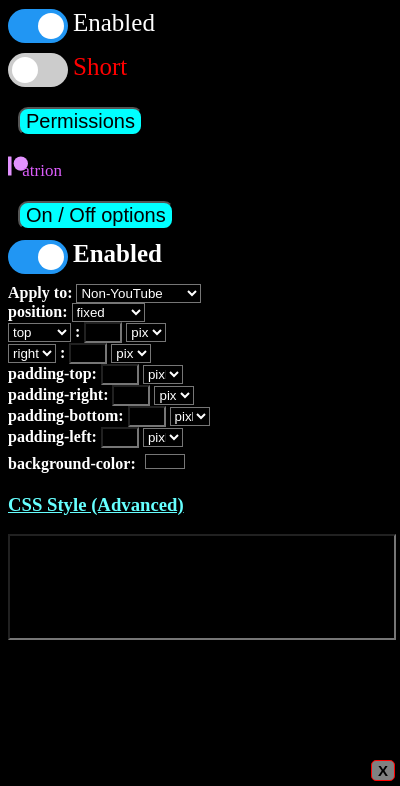
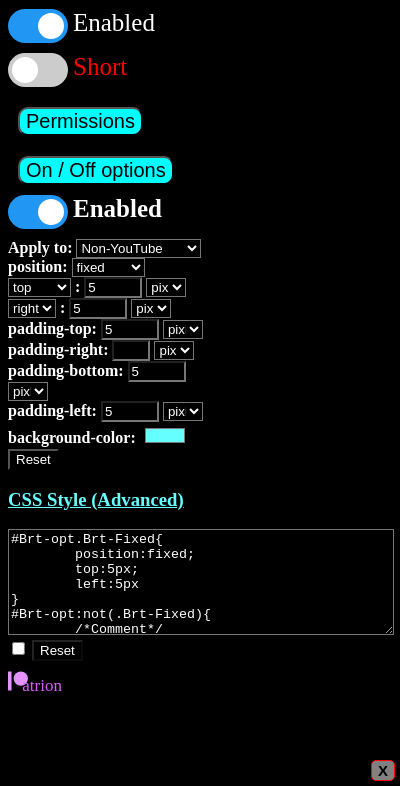
Before and after one commit to zekrom-vale/Bright-YouTube, a browser extension: page Extension/popup/act.html in a window 400 px wide. Both pictures are taken after a click on the button "On / Off options". Shown: the part 58-844 px from the top of the page. Drawn offline with Linux system fonts and the light colour scheme.

Commit message:
Saves, loads, and can now reset advanced CSS

```diff
--- a/Extension/popup/act.html
+++ b/Extension/popup/act.html
@@ -79,17 +79,6 @@
 				<span class="name" style="color:red"> All URLs</span>
 			</span>
 		</div>
-		<div style="color:white; font-size:17px; margin:10px 0">
-			<a href="https://www.patreon.com/zekrom_vale" target="_blank" style="color:white; text-decoration:none">
-				<svg width="20" height="20" viewBox="0 0 500 500" class="rb" style="fill:#3cf">
-					<rect x="0" y="10" rx="10" ry="10" height="480" width="88"/>
-					<circle cx="320" cy="190" r="179"/>
-				</svg>
-				<span style="position:relative; left:-10px; color:#2196f3" class="rb">
-					atrion
-				</span>
-			</a>
-		</div>
 		<!--CSS for opt-->
 		<script src="opt.js"></script>
 		<button style="margin:10px 10px; border-radius:10px; background:aqua; color:black; font-size:20px" id="CSS">
@@ -103,6 +92,7 @@
 				</label>
 				<span class="name"> Enabled</span>
 			</span>
+			<form id="formCSS">
 				<span>
 					Apply to:
 					<select id="Apply">
@@ -126,7 +116,7 @@
 						<option value="bottom">bottom</option>
 					</select>
 					:
-				<input id="TBn" type="number " style="width:30px"/>
+					<input id="TBn" type="number" value="5" style="width:50px"/>
 					<select id="TBu" style="width:40px">
 						<option value="px">pixles(px)</option>
 						<option value="in">inches(in)</option>
@@ -147,7 +137,7 @@
 						<option value="left">left</option>
 					</select>
 					:
-				<input id="RLn" type="number " style="width:30px"/>
+					<input id="RLn" type="number" value="5" style="width:50px"/>
 					<select id="RLu" style="width:40px">
 						<option value="px">pixles(px)</option>
 						<option value="in">inches(in)</option>
@@ -158,13 +148,12 @@
 						<option value="vmin">view min(vmin)</option>
 						<option value="vmax">view max(vmax)</option>
 						<option value="%">percent(%)</option>
-					<!--https://www.w3schools.com/cssref/css_units.asp-->
 					</select>
 				</span>
 				<br/>
 				<span>
 					padding-top:
-				<input id="PTn" type="number " style="width:30px"/>
+					<input id="PTn" type="number" min="0" value="5" style="width:50px"/>
 					<select id="PTu" style="width:40px">
 						<option value="px">pixles(px)</option>
 						<option value="in">inches(in)</option>
@@ -175,13 +164,12 @@
 						<option value="vmin">view min(vmin)</option>
 						<option value="vmax">view max(vmax)</option>
 						<option value="%">percent(%)</option>
-					<!--https://www.w3schools.com/cssref/css_units.asp-->
 					</select>
 				</span>
 				<br/>
 				<span>
 					padding-right:
-				<input id="PRn" type="number " style="width:30px"/>
+					<input id="PRn" type="number" min="0" style="width:30px"/>
 					<select id="PRu" style="width:40px">
 						<option value="px">pixles(px)</option>
 						<option value="in">inches(in)</option>
@@ -192,13 +180,12 @@
 						<option value="vmin">view min(vmin)</option>
 						<option value="vmax">view max(vmax)</option>
 						<option value="%">percent(%)</option>
-					<!--https://www.w3schools.com/cssref/css_units.asp-->
 					</select>
 				</span>
 				<br/>
 				<span>
 					padding-bottom:
-				<input id="PBn" type="number " style="width:30px"/>
+					<input id="PBn" type="number" min="0" value="5" style="width:50px"/>
 					<select id="PBu" style="width:40px">
 						<option value="px">pixles(px)</option>
 						<option value="in">inches(in)</option>
@@ -209,13 +196,12 @@
 						<option value="vmin">view min(vmin)</option>
 						<option value="vmax">view max(vmax)</option>
 						<option value="%">percent(%)</option>
-					<!--https://www.w3schools.com/cssref/css_units.asp-->
 					</select>
 				</span>
 				<br/>
 				<span>
 					padding-left:
-				<input id="PLn" type="number " style="width:30px"/>
+					<input id="PLn" type="number" min="0" value="5" style="width:50px"/>
 					<select id="PLu" style="width:40px">
 						<option value="px">pixles(px)</option>
 						<option value="in">inches(in)</option>
@@ -226,25 +212,51 @@
 						<option value="vmin">view min(vmin)</option>
 						<option value="vmax">view max(vmax)</option>
 						<option value="%">percent(%)</option>
-					<!--https://www.w3schools.com/cssref/css_units.asp-->
 					</select>
 				</span>
 				<br/>
 				<span>
 					background-color:
-				<input id="Bc" type="color"/>
-				<!--
-					document.getElementById('Bc').value
-					"#858585"
-				-->
+					<input id="Bc" type="color" value="#66FFFF"/>
 				</span>
+				<input type="reset"/>
+			</form>
 			<!--Advanceder-->
 			<h3>
 				<a href="https://www.w3schools.com/css" target="_blank" title="w3schools on CSS" style="color:#6FF">
 					CSS Style (Advanced)
 				</a>
 			</h3>
-			<input type="text" style="width:calc(100vw - 20px); height:100px; resize:both; overflow:auto"/>
+			<form>
+				<textarea type="text" id="adv" style="width:calc(100vw - 20px); height:100px; resize:vertical">
+#Brt-opt.Brt-Fixed{
+	position:fixed;
+	top:5px;
+	left:5px
+}
+#Brt-opt:not(.Brt-Fixed){
+	/*Comment*/
+	background:black
+}
+#Brt-opt{
+	background-color:blue
+}
+				</textarea>
+				<!--Need Warning-->
+				<input type="checkbox" id="arm"/>
+				<input type="reset" id="reset" disabled />
+			</form>
+		</div>
+		<div style="font-size:17px; margin:10px 0">
+			<a href="https://www.patreon.com/zekrom_vale" target="_blank" style="color:white; text-decoration:none">
+				<svg width="20" height="20" viewBox="0 0 500 500" class="rb" style="fill:#3cf">
+					<rect x="0" y="10" rx="10" ry="10" height="480" width="88"/>
+					<circle cx="320" cy="190" r="179"/>
+				</svg>
+				<span style="position:relative; left:-10px; color:#2196f3" class="rb">
+					atrion
+				</span>
+			</a>
 		</div>
 		<!--ad-->
 		<div class="a">
--- a/Extension/popup/core.css
+++ b/Extension/popup/core.css
@@ -16,6 +16,7 @@
 .black .name{
 	color:white
 }
+.black textarea,
 .black input,
 .black select{
 	background-color:black;
--- a/Extension/popup/opt.js
+++ b/Extension/popup/opt.js
@@ -1,11 +1,11 @@
-document.addEventListener('DOMContentLoaded', ()=>{
+document.addEventListener('DOMContentLoaded', (event)=>{
 	document.getElementById('CSS').addEventListener('click', ()=>{
 		//Show
 		var CSScore= document.getElementById('CSScore');
 		CSScore.style.display= CSScore.style.display== 'none'? '': 'none';
 		document.getElementsByClassName('a')[0].style.display= document.getElementsByClassName('a')[0].style.display==''? 'none': '';
 		//Load new values
-		BROWSER.storage.local.get(['PozOn', 'PozSkip', 'PozCSS'], items=>{
+		BROWSER.storage.local.get(['PozOn', 'PozSkip', 'PozCSS', 'Adv'], items=>{
 			document.getElementById('OnOff').value= items.PozOn;
 			document.getElementById('Apply').value= items.PozSkip=== true? 'ovrd,#Brt-opt': items.PozCSS.apply;
 			document.getElementById('position').value= items.PozCSS.position;
@@ -31,6 +31,8 @@ document.addEventListener('DOMContentLoaded', ()=>{
 			document.getElementById('PLu').value= items.PozCSS.PL[1];
 
 			document.getElementById('Bc').value= items.PozCSS.Bc;
+
+			items.Adv=== undefined? items.Adv= undefined :document.getElementById('adv').value= items.Adv;
 		});
 	});
 	document.getElementById('OnOff').addEventListener('change', ()=>{
@@ -39,7 +41,8 @@ document.addEventListener('DOMContentLoaded', ()=>{
 		//set(Poz.Active= value) invalid
 		BROWSER.storage.local.set({'PozOn':this.checked});
 	});
-	document.getElementById('CSScore').addEventListener('change', ()=>{
+
+	document.getElementById('formCSS').addEventListener('change', ()=>{
 		//Save CSS
 		var ovrd= /ovrd/.test(document.getElementById('Apply').value),
 		apply= ovrd=== false? document.getElementById('Apply').value: '#Brt-opt';
@@ -78,16 +81,27 @@ document.addEventListener('DOMContentLoaded', ()=>{
 				'Bc': document.getElementById('Bc').value
 			}
 		});
-		/*style+='{\n\tposition:'+ document.getElementById('position').value+
-		';\n\t'+ document.getElementById('TB').value+ ':'+ document.getElementById('TBn').value+ document.getElementById('TBu').value+*/
-		/*';\n\t'+ document.getElementById('RL').value+ ':'+ document.getElementById('RLn').value+ document.getElementById('RLu').value+
-		';\n\tpadding-top:'+ document.getElementById('PTn').value+ document.getElementById('PTu').value+
-		';\n\tpadding-right:'+ document.getElementById('PRn').value+ document.getElementById('PRu').value+
-		';\n\tpadding-bottom:'+ document.getElementById('PBn').value+ document.getElementById('PBu').value+
-		';\n\tpadding-left:'+ document.getElementById('PLn').value+ document.getElementById('PLu').value+
-		';\n\tbackground-color:'+ document.getElementById('Bc').value;
-		BROWSER.storage.local.set({'PozCSS': style});*/
 		BROWSER.storage.local.set({'PozSkip': ovrd});
 		//End Save CSS
 	});
+	//Save advanced CSS
+	document.getElementById('adv').addEventListener('change', ()=>{
+		BROWSER.storage.local.set({'Adv': document.getElementById('adv').value});
+	});
+	document.getElementById('adv').addEventListener('keypress', ()=>{
+		BROWSER.storage.local.set({'Adv': document.getElementById('adv').value});
+	});
+	document.getElementById('arm').addEventListener('change', function(){
+		document.getElementById('reset').disabled=this.checked=== true? false: true;
+	});
+	document.getElementById('reset').addEventListener('click', function(){
+		this.disabled= true;
+		this.value= 'Cleared';
+		document.getElementById('arm').checked= false;
+		document.getElementById('adv').value= document.getElementById('adv').innerHTML;
+		BROWSER.storage.local.set({'Adv': document.getElementById('adv').value});
+		setTimeout(()=>{
+			this.value= 'Reset';
+		}, 1000);
+	});
 });
```
Also changed, not shown: Extension/controll.js (+12 -16 lines). Lines whose indentation alone changed are shown as unchanged.
